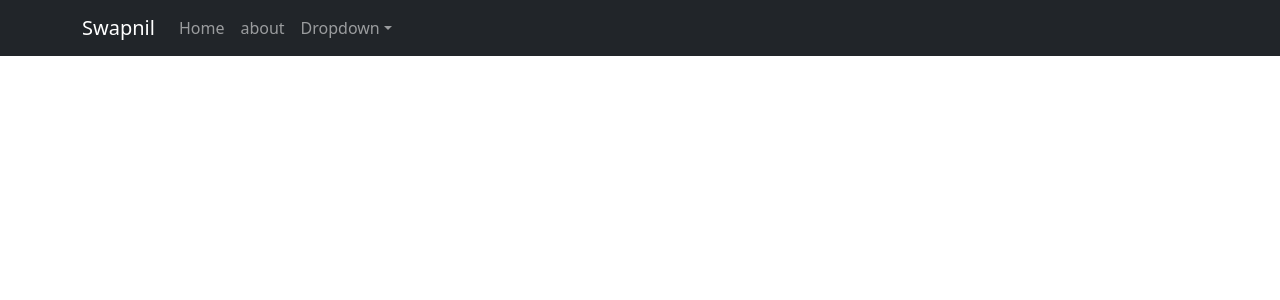
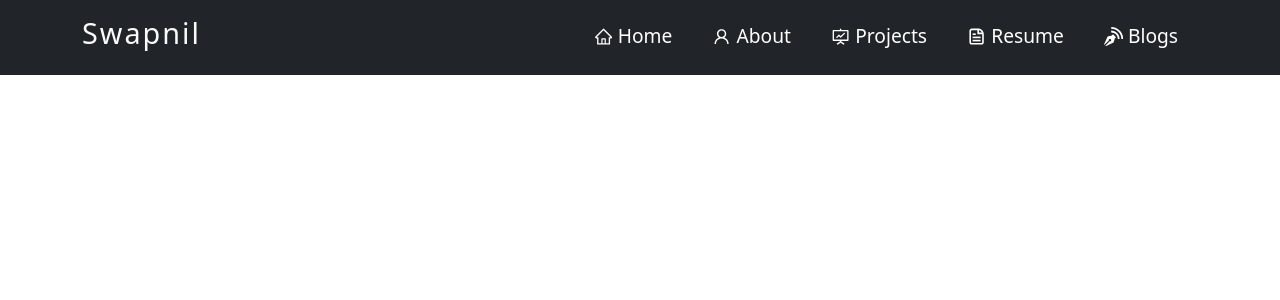
Before and after one commit to SwapnilMk/portfolio-website, a React (Create React App) app: page / in a window 1280 px wide. Shown: the top 300 px of the page. Built offline with nearby package versions, Linux system fonts and the light colour scheme.

Commit message:
Navbar almost done ! :)

```diff
--- a/package.json
+++ b/package.json
@@ -10,6 +10,8 @@
     "react": "^18.2.0",
     "react-bootstrap": "^2.7.0",
     "react-dom": "^18.2.0",
+    "react-icons": "^4.7.1",
+    "react-router-dom": "^6.6.1",
     "react-scripts": "5.0.1",
     "vite": "^4.0.3",
     "web-vitals": "^2.1.4"
--- a/src/App.css
+++ b/src/App.css
@@ -32,6 +32,7 @@
   from {
     transform: rotate(0deg);
   }
+
   to {
     transform: rotate(360deg);
   }
--- a/src/App.js
+++ b/src/App.js
@@ -1,9 +1,11 @@
-import NavBar from './components/NavBar';
-import './App.css';
+import Navbar from './components/NavBar';
+import '../src/css/style.css';
 
 function App() {
   return (
-    <NavBar />
+    <>
+    <Navbar navBrand="Swapnil"/>
+    </>
   );
 }
 
--- a/src/components/Navbar.js
+++ b/src/components/Navbar.js
@@ -1,37 +1,109 @@
-import React from 'react'
-import Nav from 'react-bootstrap/Nav';
-import Navbar from 'react-bootstrap/Navbar';
-import NavDropdown from 'react-bootstrap/NavDropdown';
-import  Container  from 'react-bootstrap/Container';
-// import Button from 'react-bootstrap/Button';
-// import  Stack  from 'react-bootstrap/Stack';
+import React, { useState } from "react";
+import Navbar from "react-bootstrap/Navbar";
+import Nav from "react-bootstrap/Nav";
+import Container from "react-bootstrap/Container";
+import {  CgFileDocument } from "react-icons/cg";
+import { ImBlog } from "react-icons/im";
+import {
+  AiOutlineHome,
+  AiOutlineFundProjectionScreen,
+  AiOutlineUser,
+} from "react-icons/ai";
+// import { Link } from "react-router-dom";
 
-function NavBar() {
+import "../css/navbar.css"
+
+
+function NavBar(props) {
+  const [expand, updateExpanded] = useState(false);
+  const [navColour, updateNavbar] = useState(false);
+
+  function scrollHandler() {
+    if (window.scrollY >= 20) {
+      updateNavbar(true);
+    } else {
+      updateNavbar(false);
+    }
+  }
+
+  window.addEventListener("click", scrollHandler);
+
   return (
-    <Navbar bg="dark" variant='dark' expand="lg">
+    <Navbar
+      expanded={expand}
+      fixed="top"
+      expand="md"
+      bg="dark"
+      variant="dark"
+      className={navColour ? "sticky" : "navbar"}
+    >
       <Container>
-        <Navbar.Brand href="#home">Swapnil</Navbar.Brand>
-        <Navbar.Toggle aria-controls="basic-navbar-nav" />
-        <Navbar.Collapse id="basic-navbar-nav">
-          <Nav className="me-auto">
-            <Nav.Link href="#home">Home</Nav.Link>
-            <Nav.Link href="#link">about</Nav.Link>
-            <NavDropdown title="Dropdown" id="basic-nav-dropdown">
-              <NavDropdown.Item href="#action/3.1">Action</NavDropdown.Item>
-              <NavDropdown.Item href="#action/3.2">
-                Another action
-              </NavDropdown.Item>
-              <NavDropdown.Item href="#action/3.3">Something</NavDropdown.Item>
-              <NavDropdown.Divider />
-              <NavDropdown.Item href="#action/3.4">
-                Separated link
-              </NavDropdown.Item>
-            </NavDropdown>
+        <Navbar.Brand href="/" className="d-flex navBrand">
+          <h3>{props.navBrand}</h3>
+        </Navbar.Brand>
+        <Navbar.Toggle
+          aria-controls="responsive-navbar-nav"
+          className="navbar-toggler"
+          onClick={() => {
+            updateExpanded(!expand ? true : false);
+          }}
+        >
+          <span></span>
+          <span></span>
+          <span></span>
+        </Navbar.Toggle>
+        <Navbar.Collapse id="responsive-navbar-nav">
+          <Nav className="ms-auto" defaultActiveKey="#home">
+            <Nav.Item className="mx-1 my-1">
+              <Nav.Link href="/" onClick={() => updateExpanded(false)}>
+                <AiOutlineHome style={{ marginBottom: "2px" }} /> Home
+              </Nav.Link>
+            </Nav.Item>
+
+            <Nav.Item className="mx-1 my-1">
+              <Nav.Link
+                href="/about"
+                onClick={() => updateExpanded(false)}
+              >
+                <AiOutlineUser style={{ marginBottom: "2px" }} /> About
+              </Nav.Link>
+            </Nav.Item>
+
+            <Nav.Item className="mx-1 my-1">
+              <Nav.Link
+                href="/project"
+                onClick={() => updateExpanded(false)}
+              >
+                <AiOutlineFundProjectionScreen
+                  style={{ marginBottom: "2px" }}
+                />{" "}
+                Projects
+              </Nav.Link>
+            </Nav.Item>
+
+            <Nav.Item className="mx-1 my-1">
+              <Nav.Link
+                href="/resume"
+                onClick={() => updateExpanded(false)}
+              >
+                <CgFileDocument style={{ marginBottom: "2px" }} /> Resume
+              </Nav.Link>
+            </Nav.Item>
+
+            <Nav.Item className="mx-1 my-1">
+              <Nav.Link
+                href="https://soumyajitblogs.vercel.app/"
+                target="_blank"
+                rel="noreferrer"
+              >
+                <ImBlog style={{ marginBottom: "2px" }} /> Blogs
+              </Nav.Link>
+            </Nav.Item>
           </Nav>
         </Navbar.Collapse>
       </Container>
     </Navbar>
-  )
+  );
 }
 
-export default NavBar
+export default NavBar;
--- /dev/null
+++ b/src/css/navbar.css
@@ -0,0 +1,138 @@
+/* --------- */
+/* Navbar Section */
+/* --------- */
+
+.navBrand h3 {
+  font-size: 1.8rem;
+  letter-spacing: 2px;
+}
+
+.sticky {
+    background-color: #1b1a2ea9 !important;
+    transition: all 0.3s ease-out 0s !important;
+    box-shadow: 0px 10px 10px 0px rgba(9, 5, 29, 0.171) !important;
+    backdrop-filter: blur(15px) !important;
+  }
+
+  .navbar {
+    position: fixed !important;
+    transition: all 0.3s ease-out 0s !important;
+    padding: 0.3rem 2rem !important;
+    font-size: 1.2rem !important;
+  }
+
+  .navbar-toggler {
+    position: relative !important;
+    background-color: transparent !important;
+    border-color: transparent !important;
+  }
+
+  .navbar-toggler span {
+    display: block !important;
+    background-color: #be50f4 !important;
+    height: 4px !important;
+    width: 27px !important;
+    margin-top: 5px !important;
+    margin-bottom: 5px !important;
+    transform: rotate(0deg) !important;
+    left: 0 !important;
+    opacity: 1 !important;
+  }
+
+  .navbar-toggler:focus,
+  .navbar-toggler:active {
+    outline: 0 !important;
+  }
+
+  .navbar-toggler span:nth-child(1),
+  .navbar-toggler span:nth-child(3) {
+    transition: transform 0.35s ease-in-out !important;
+    transition: transform 0.35s ease-in-out !important;
+  }
+
+  .navbar-toggler:not(.collapsed) span:nth-child(1) {
+    position: absolute !important;
+    left: 12px !important;
+    top: 10px !important;
+    transform: rotate(135deg) !important;
+    opacity: 0.9 !important;
+  }
+
+  .navbar-toggler:not(.collapsed) span:nth-child(2) {
+    height: 12px !important;
+    visibility: hidden !important;
+    background-color: transparent !important;
+  }
+
+  .navbar-toggler:not(.collapsed) span:nth-child(3) {
+    position: absolute !important;
+    left: 12px !important;
+    top: 10px !important;
+    transform: rotate(-135deg) !important;
+    opacity: 0.9 !important;
+  }
+
+  @media (max-width: 767px) {
+    .navbar {
+      padding: 1rem 2rem !important;
+      font-size: 1.4rem !important;
+      background-color: #181a27 !important;
+    }
+    .navbar-nav .nav-item a::after {
+      display: none !important;
+    }
+  }
+  .navbar-brand {
+    color: rgb(250, 250, 250) !important;
+  }
+
+  .logo {
+    height: 1.4em !important;
+    width: 2.5em !important;
+  }
+
+  .navbar-nav .nav-link {
+    color: white !important;
+    padding-right: 1rem !important;
+    padding-left: 1rem !important;
+  }
+
+  .nav-link {
+    padding: 0.8rem 1rem !important;
+  }
+
+  @media (max-width: 767px) {
+    .nav-link {
+      padding: 0.7rem 1rem !important;
+    }
+  }
+
+  .navbar-nav .nav-item {
+    position: relative;
+    margin-left: 20px;
+  }
+
+  .navbar-nav .nav-item a {
+    font-weight: 400;
+    transition: all 0.3s ease-out 0s;
+    position: relative;
+    z-index: 1;
+  }
+
+  .navbar-nav .nav-item a::after {
+    content: "";
+    position: relative;
+    display: block;
+    height: 3px;
+    width: 0;
+    border-radius: 16px;
+    background: #c95bf5;
+    bottom: 1px;
+    left: 0;
+    z-index: -1;
+    transition: all 0.3s ease-out 0s;
+  }
+
+  .navbar-nav .nav-item a:hover::after {
+    width: 100%;
+  }
--- /dev/null
+++ b/src/css/style.css
@@ -0,0 +1,19 @@
+html {
+    --section-background-color: linear-gradient(to bottom left,
+            rgba(17, 16, 16, 0.582),
+            rgba(12, 8, 24, 0.904));
+
+    --image-gradient: linear-gradient(to bottom left,
+            rgba(17, 16, 16, 0.678),
+            rgba(12, 10, 22, 0.863));
+
+    --imp-text-color: #c770f0;
+}
+
+.purple {
+    color: var(--imp-text-color) !important;
+}
+
+button:focus {
+    box-shadow: none !important;
+}
```
Also changed, not shown: 1 other file (tests, documents, lock files or other folders).
